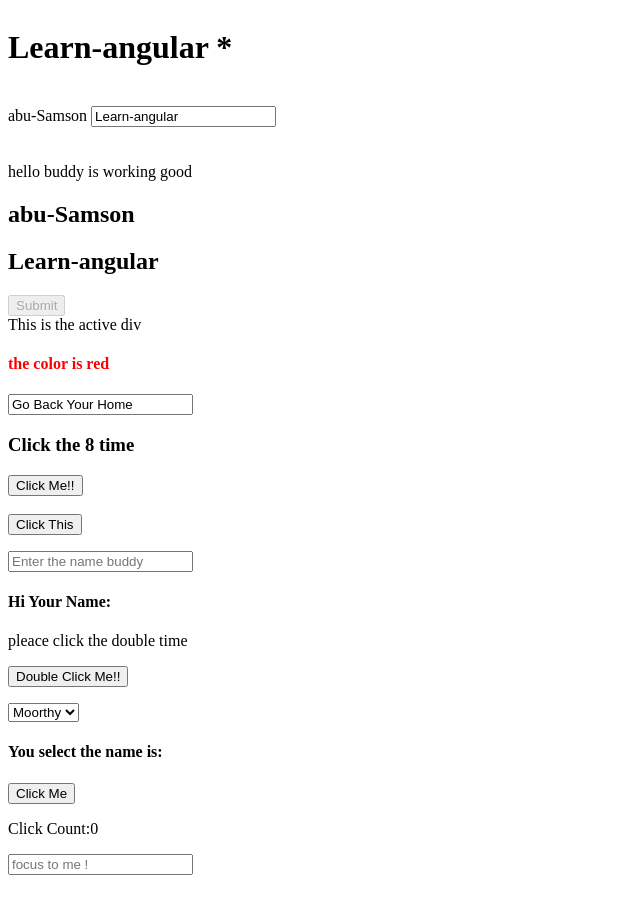
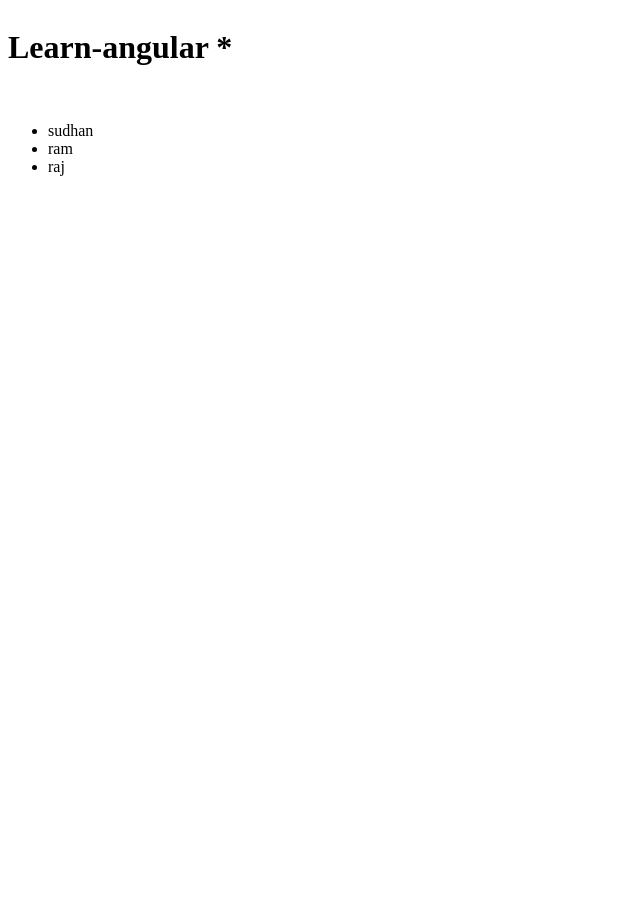
Before and after one commit to moorthy21sparkout/Angular-learning, an Angular app: page / in a window 1280 px wide. Shown: the whole page, without its empty margins (0-640 px from the left). After the commit the page ends 816 px from the top, so only its background shows below. Built offline with nearby package versions, Linux system fonts and the light colour scheme.

Commit message:
Observer

```diff
--- a/src/app/app.component.html
+++ b/src/app/app.component.html
@@ -5,20 +5,20 @@
 <br>
 
 <!--one way data binding is the one chnege the complnent side or view side-->
-{{fullName}}
+<!-- {{fullName}} -->
 
 
 
 <!--ng Model is the two way data binding the value is change the both side like component and view page-->
-<input type="text" [(ngModel)] = "title">
-<br><br><br>
+<!-- <input type="text" [(ngModel)] = "title">
+<br><br><br> -->
 
 <!--we also pass the function also-->
-{{getValue()}}
+<!-- {{getValue()}} -->
 
 
 <!--Property binding -->
-<h2 [innerHTML]="fullName"></h2>
+<!-- <h2 [innerHTML]="fullName"></h2>
 
 <h2 [innerHTML]="title"></h2>
 
@@ -28,11 +28,11 @@
 
 <h4 [style.color]="color">the color is red</h4>
 
-<input [value]="inputValue">
+<input [value]="inputValue"> -->
 
 <!--Event Binding -->
 
-<h3> Click the {{clickValue}} time</h3>
+<!-- <h3> Click the {{clickValue}} time</h3>
 
 <button (click)="click()">Click Me!!</button><br><br>
 
@@ -62,4 +62,15 @@
 
   <input (focus)="onfocus()" (blur)="onBlur()" placeholder="focus to me !">
 
-  <p>{{focusMessage}}</p>
+  <p>{{focusMessage}}</p> -->
+
+
+
+
+  <!--ngFor ->trackBy method-->
+    <ul>
+      <li *ngFor="let user of userList; trackBy:trackByUserId">{{user.name}}</li>
+    </ul>
+
+
+    <!--custom Directive -->
--- a/src/app/app.component.ts
+++ b/src/app/app.component.ts
@@ -1,15 +1,17 @@
-import { Component, input } from '@angular/core';
+import { CommonModule } from '@angular/common';
+import { Component, input, OnInit } from '@angular/core';
 import { FormsModule } from '@angular/forms';
 import { RouterOutlet } from '@angular/router';
+import { Observable, Subscriber } from 'rxjs';
 
 @Component({
   selector: 'app-root',
   standalone: true,
-  imports: [RouterOutlet, FormsModule],
+  imports: [RouterOutlet, FormsModule,CommonModule],
   templateUrl: './app.component.html',
   styleUrl: './app.component.css'
 })
-export class AppComponent {
+export class AppComponent implements OnInit{
 
   /**
    * string - interpolation
@@ -70,4 +72,40 @@ export class AppComponent {
   onBlur(){
     this.focusMessage = "not focus";
   }
+
+  userList =[
+    {id:1, name: "sudhan"},
+    {id:2, name: "ram"},
+    {id:3, name: "raj"}
+  ]
+  trackByUserId(index:number,user:any):number{
+    return user.id;
+  }
+
+  checkObservable =new Observable((responce)=>{
+    console.log("working");
+    setTimeout(() => {  responce.next('1')}, 1000);
+    setTimeout(() => {  responce.next('2')}, 2000);
+    setTimeout(() => {  responce.next('3')}, 3000);
+    setTimeout(() => {  responce.complete()}, 43330);
+    setTimeout(() => {  responce.error(new Error("some thing is went to worng .please try it later"))}, 5000);
+    setTimeout(() => {  responce.next('6')}, 6000);
+    setTimeout(() => {  responce.next('7')}, 7000);
+    setTimeout(() => {  responce.error('8')}, 8000);
+    // console.log('1');
+    // console.log('2');
+    // console.log('3');
+    // console.log('4');
+    // console.log('5');
+    // console.log('6');
+    // console.log('7');
+  })
+ngOnInit(): void {
+  this.checkObservable .subscribe((value)=>{
+    console.log(value);
+
+  },(error)=>{
+    alert(error.message)
+  })
 }
+}
```
Also changed, not shown: src/app/formatcurrency.directive.ts (added, +11 -0 lines), 1 other file (tests, documents, lock files or other folders).
